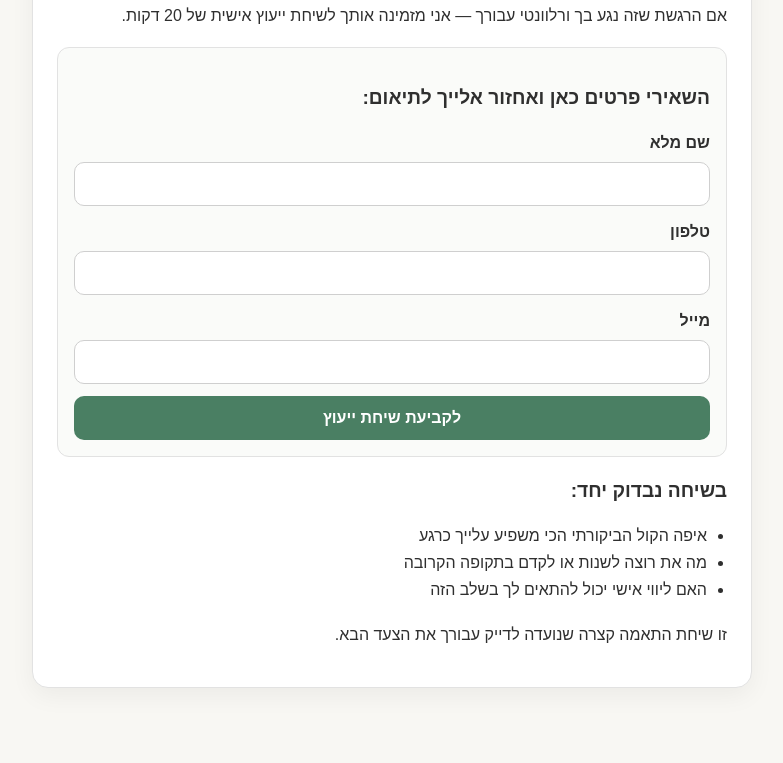
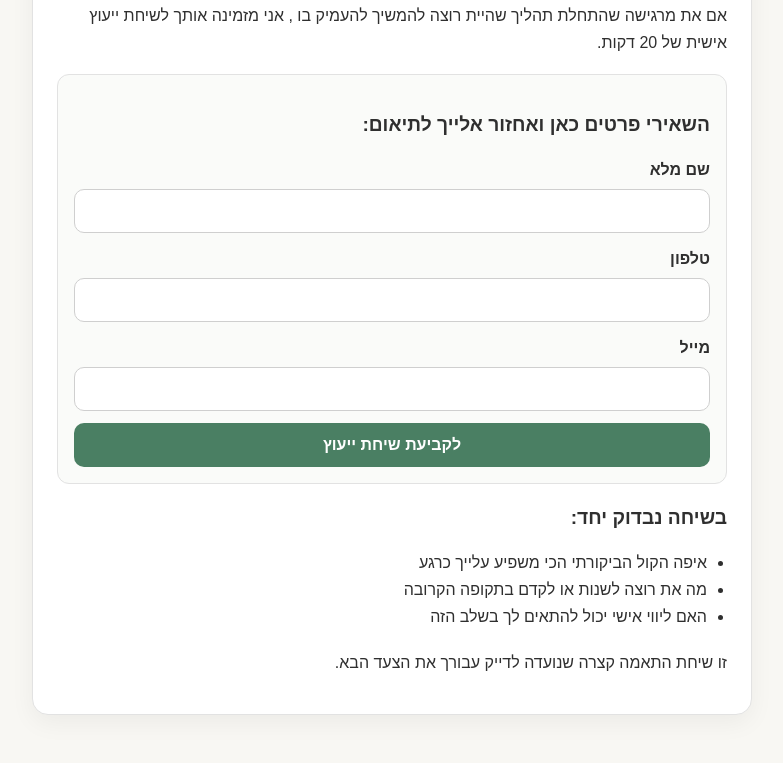
Before and after one commit to ortalarbel/landing, a plain HTML site: page index.html in a window 1280 px wide. Shown: the part 107-870 px from the top of the page, without its empty margins (248-1031 px from the left). Before the commit the page ends 843 px from the top, so only its background shows below. Drawn offline with Linux system fonts and the light colour scheme.

Commit message:
Update consultation invitation text in Hebrew

```diff
--- a/index.html
+++ b/index.html
@@ -136,8 +136,8 @@
       <section class="card">
         <h1>סיימת את האתגר! כל הכבוד לך 🌿</h1>
         <p>
-          אם הרגשת שזה נגע בך ורלוונטי עבורך — אני מזמינה אותך לשיחת ייעוץ
-          אישית של 20 דקות.
+          אם את מרגישה שהתחלת תהליך שהיית רוצה להמשיך להעמיק בו , אני מזמינה
+          אותך לשיחת ייעוץ אישית של 20 דקות.
         </p>
 
         <div class="lead-box">
```
